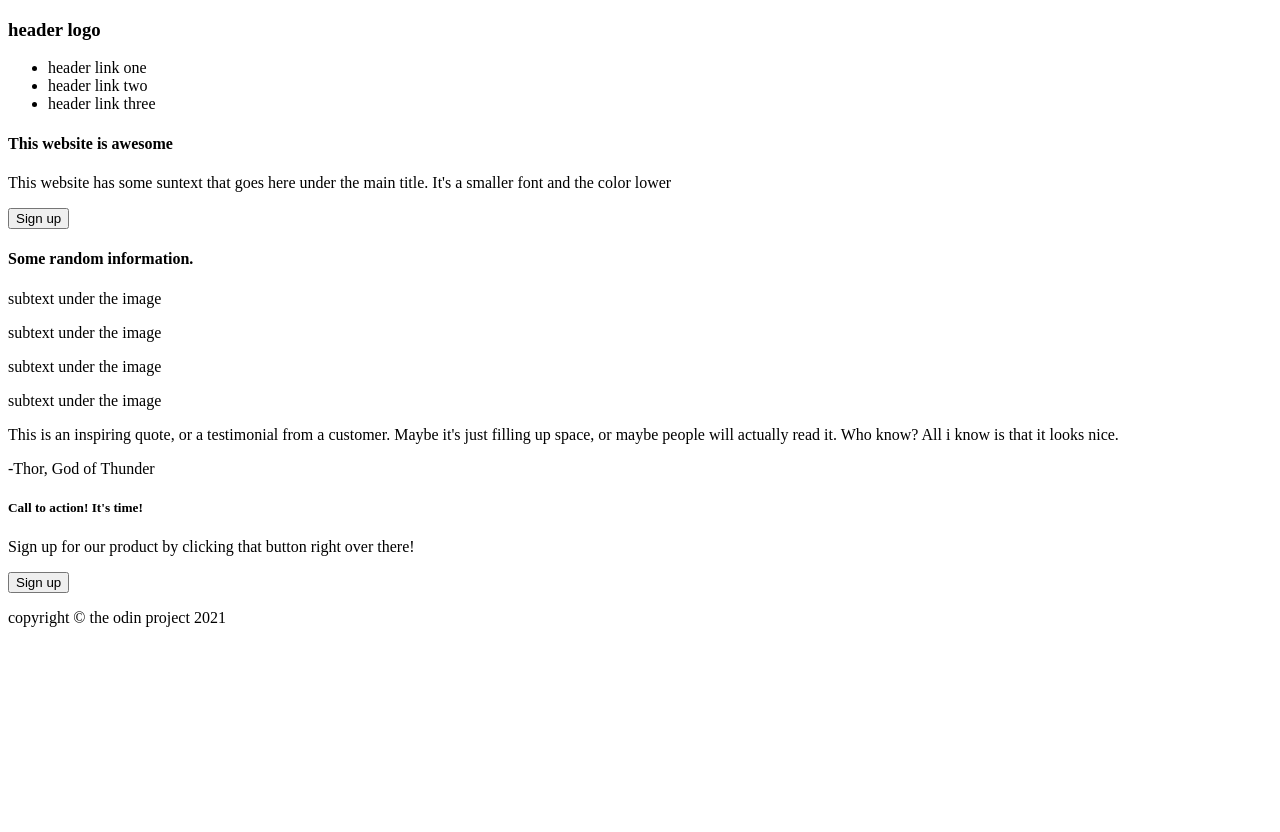
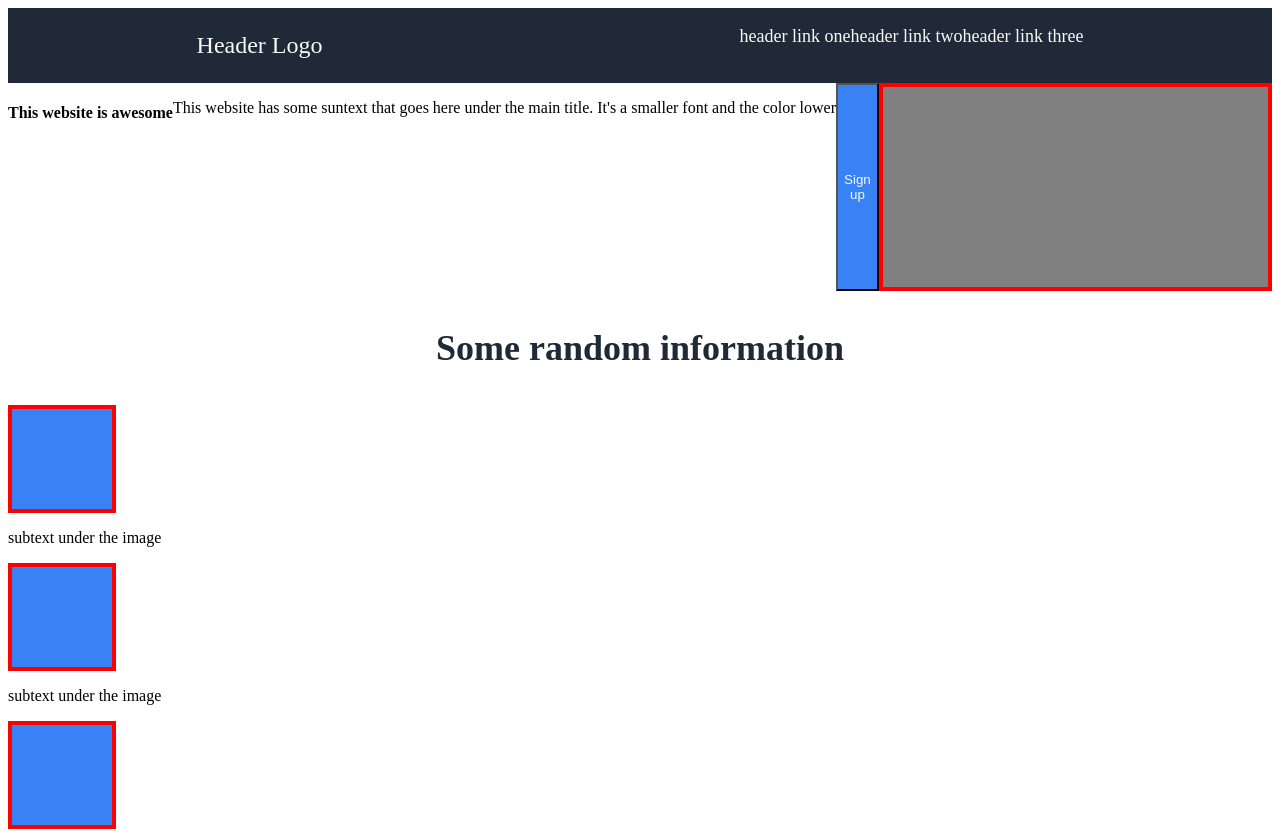
Before and after one commit to Benton14/odin-landing-page, a plain HTML site: page index.html in a window 1280 px wide. Shown: the top 832 px of the page. Before the commit the page ends 800 px from the top, so only its background shows below. Drawn offline with Linux system fonts and the light colour scheme.

Commit message:
WIP style sheet

```diff
--- a/index.html
+++ b/index.html
@@ -9,7 +9,7 @@
 </head>
 <body>
     <div class="header">
-        <h3>header logo</h3>
+        <p class="HLogo">Header Logo</p>
         <ul class="right-links">
             <li>header link one</li>
             <li>header link two</li>
@@ -22,9 +22,10 @@
             It's a smaller font and the color lower
         </p>
         <button>Sign up</button>
+        <div class="image-hold"></div>
     </div>
     <div class="info">
-        <h4>Some random information.</h4>
+        <p class="iheader">Some random information</p>
         <div class="card"></div>
             <p>subtext under the image</p>
         <div class="card"></div>
--- a/style.css
+++ b/style.css
@@ -0,0 +1,79 @@
+body {
+    display: flex;
+    flex-direction: column;
+}
+
+ul {
+    list-style: none;
+}
+
+.header,
+.footer {
+    background-color: #1f2937;
+    color: #f9faf8;
+}
+
+.header {
+    display: flex;
+    justify-content: space-around;
+}
+
+.footer {
+    display: flex;
+    justify-content: center;
+    align-items: center;
+}
+
+.info {
+    display: flex;
+    flex-direction: column;
+}
+
+.card {
+    display: flex;
+    background-color: #3882f6;
+    border: 4px solid red;
+    height: 100px;
+    width: 100px;
+}
+
+.content {
+    display: flex;
+    flex-wrap: wrap;
+}
+
+.image-hold {
+    display: flex;
+    background-color: grey;
+    border: 4px solid red;
+    height: 200px;
+    width: auto;
+    flex: 1 1 0%;
+}
+
+.HLogo {
+    font-size: 24px;
+}
+
+.right-links {
+    display: flex;
+    font-size: 18px;
+}
+
+button {
+    background-color: #3882f6;
+    color: #f9faf8;
+    flex: 0 0 0%;
+}
+
+.sign-up {
+    background-color: #3882f6;
+}
+
+.iheader {
+    display: flex;
+    justify-content: center;
+    font-size: 36px;
+    font-weight: 700;
+    color: #1f2937;
+}
```
